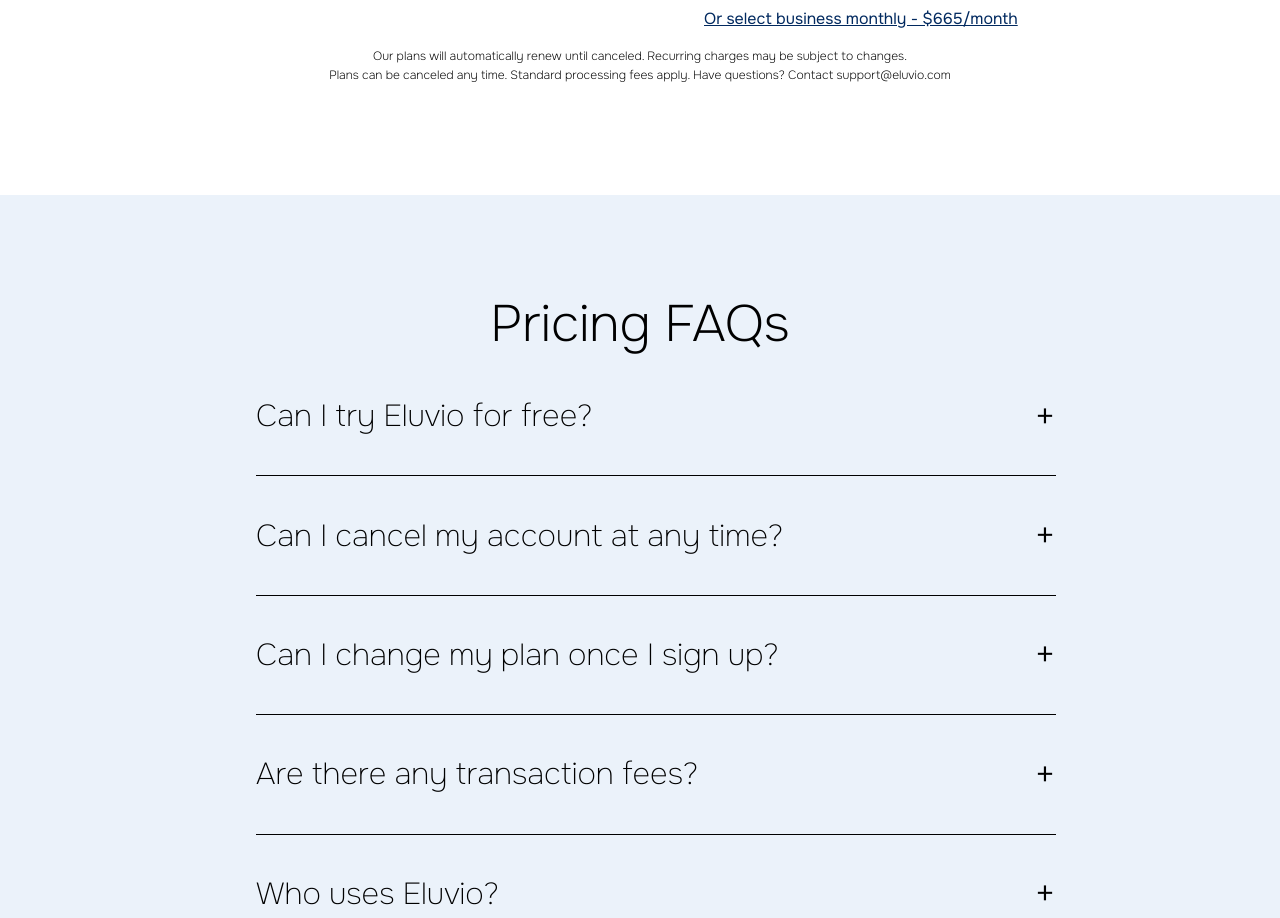
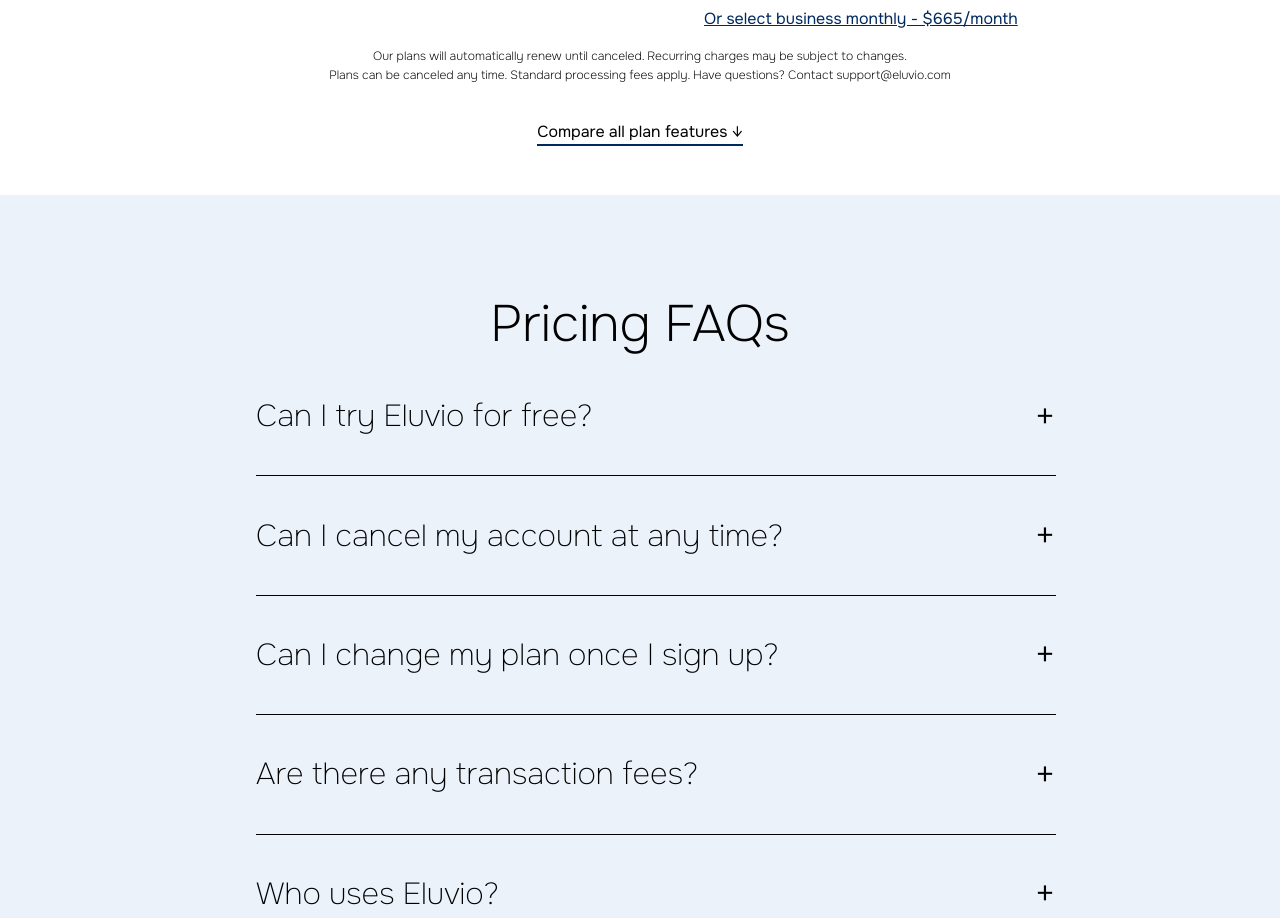
Before and after one commit to eddiemaceda11/eluvio, a React (Vite) app: page / in a window 1280 px wide. Shown: the part 2830-3748 px from the top of the page. Built offline with nearby package versions, Linux system fonts and the light colour scheme.

Commit message:
Add and style compare plans text

```diff
--- a/src/App.css
+++ b/src/App.css
@@ -442,6 +442,14 @@
   line-height: 1.6;
 }
 
+.compare {
+  position: absolute;
+  bottom: 4.5%;
+  border-bottom: 2px solid #01295f;
+  padding-bottom: 2px;
+  cursor: pointer;
+}
+
 /* FAQS */
 .faqs {
   background-color: #ebf2fa;
--- a/src/components/BusinessPlan.jsx
+++ b/src/components/BusinessPlan.jsx
@@ -43,6 +43,7 @@
         <br />
         Plans can be canceled any time. Standard processing fees apply. Have questions? Contact support@eluvio.com
       </p>
+      <p className="compare">Compare all plan features ↓</p>
     </section>
   );
 };
```
